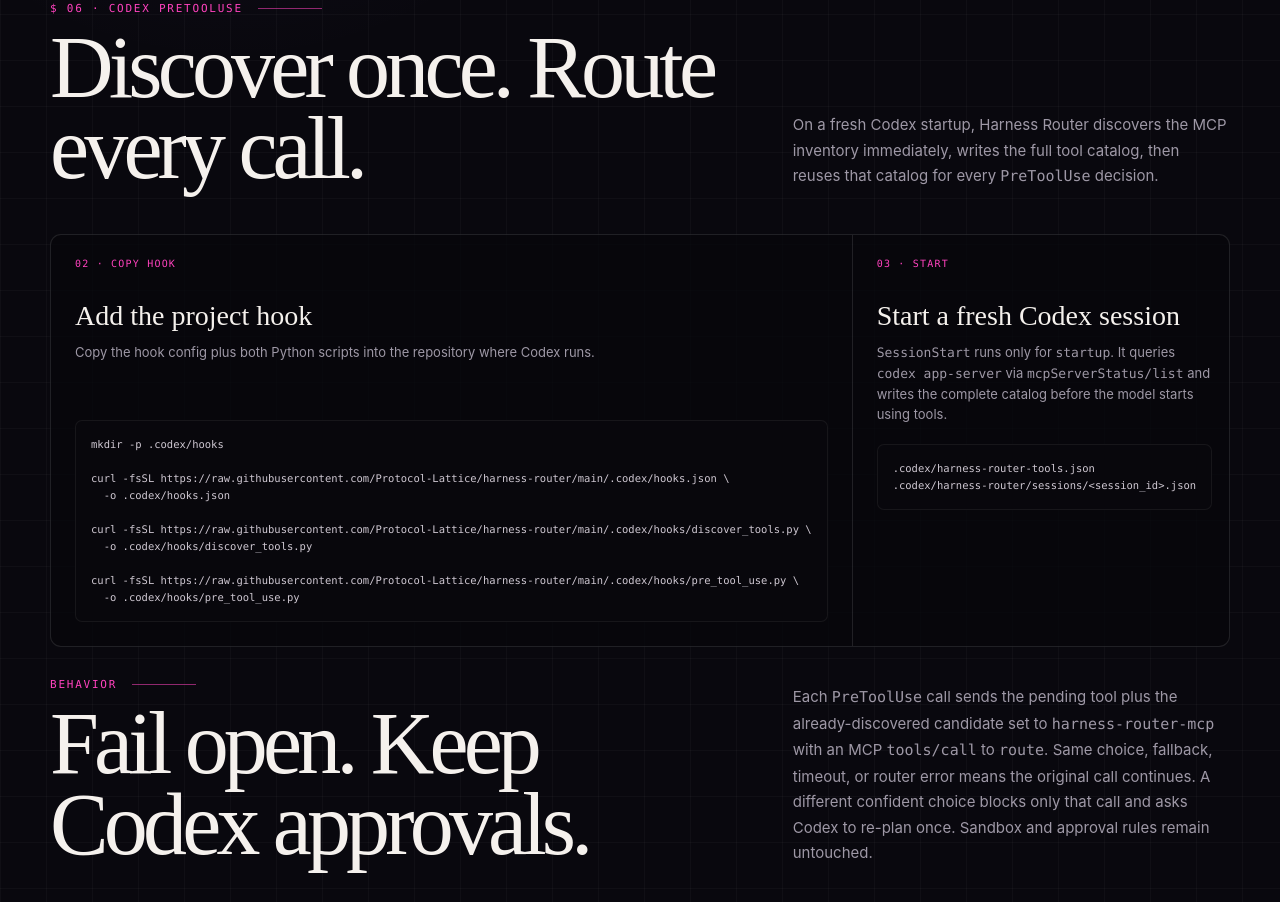
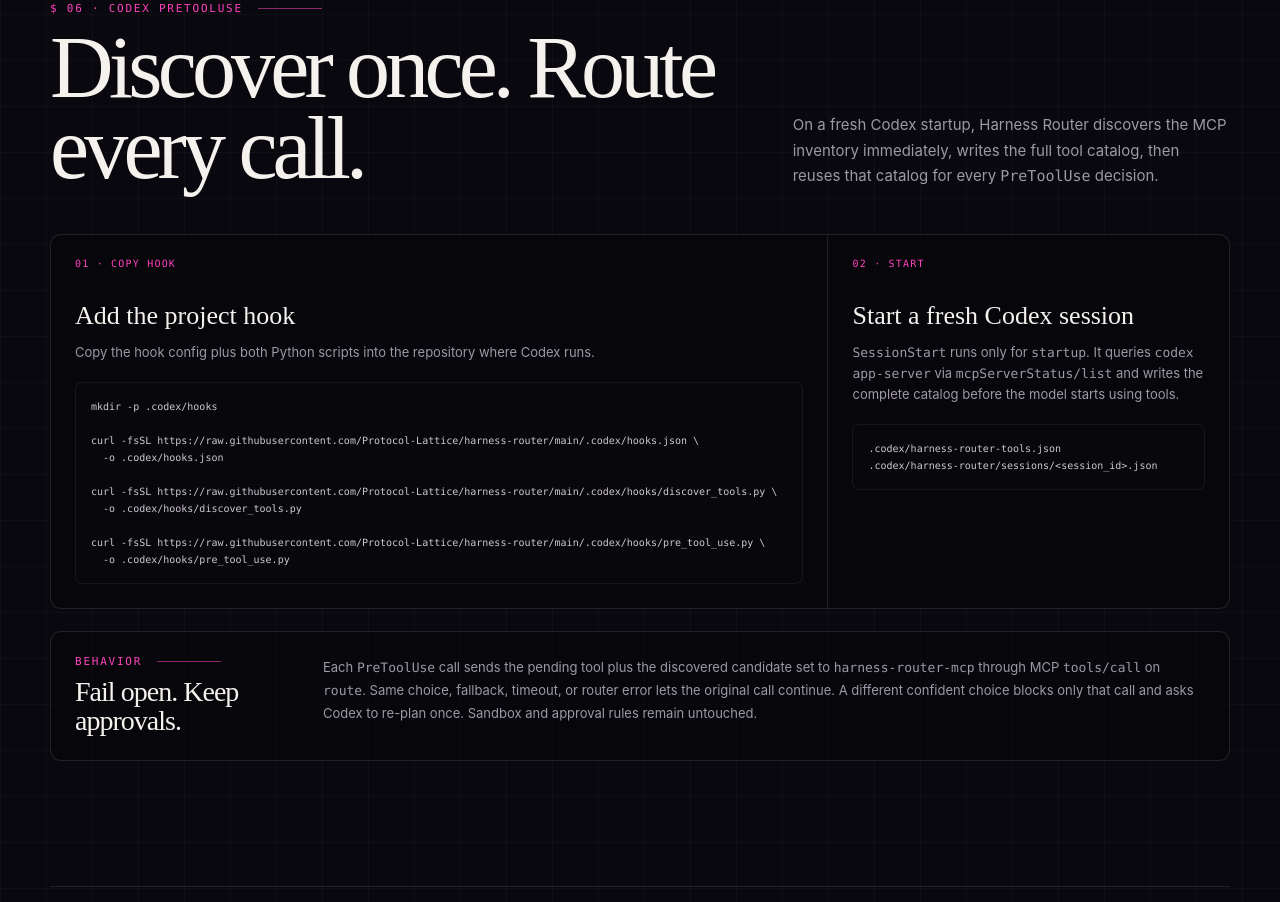
Before and after one commit to Protocol-Lattice/harness-router, a plain HTML site: page docs/index.html in a window 1280 px wide. Shown: the part 4678-5580 px from the top of the page. Drawn offline with Linux system fonts and the light colour scheme; no server answers.

Commit message:
fix(site): rebalance Codex hook layout

```diff
--- a/docs/index.html
+++ b/docs/index.html
@@ -843,6 +843,55 @@
       background: rgba(7,7,11,.76);
     }
 
+    #codex-hook .install-grid {
+      grid-template-columns: minmax(0, 1.65fr) minmax(320px, .85fr);
+    }
+
+    #codex-hook .install-step {
+      min-width: 0;
+      min-height: 280px;
+    }
+
+    #codex-hook .install-step h3 {
+      font-size: 26px;
+      line-height: 1.08;
+    }
+
+    #codex-hook .install-step p {
+      min-height: 0;
+    }
+
+    #codex-hook .mini-code {
+      max-width: 100%;
+      font-size: 10px;
+      line-height: 1.7;
+    }
+
+    .hook-behavior {
+      margin-top: 22px;
+      display: grid;
+      grid-template-columns: 220px minmax(0, 1fr);
+      gap: 28px;
+      align-items: start;
+      padding: 24px;
+      border: 1px solid var(--line);
+      border-radius: 11px;
+      background: rgba(7,7,11,.58);
+    }
+
+    .hook-behavior h3 {
+      margin: 10px 0 0;
+      font: 500 28px/1.05 var(--serif);
+      letter-spacing: -.035em;
+    }
+
+    .hook-behavior p {
+      margin: 0;
+      color: var(--muted);
+      font-size: 13px;
+      line-height: 1.7;
+    }
+
     .install-step {
       min-height: 310px;
       padding: 24px;
@@ -977,6 +1026,11 @@
       }
       .install-head { grid-template-columns: 1fr; gap: 22px; }
       .install-grid { grid-template-columns: 1fr; }
+      #codex-hook .install-grid { grid-template-columns: 1fr; }
+      .hook-behavior {
+        grid-template-columns: 1fr;
+        gap: 12px;
+      }
       .install-step {
         min-height: auto;
         border-right: 0;
@@ -1722,7 +1776,7 @@
 
 
           <article class="install-step">
-            <div class="num">02 · COPY HOOK</div>
+            <div class="num">01 · COPY HOOK</div>
             <h3>Add the project hook</h3>
             <p>
               Copy the hook config plus both Python scripts into the repository where Codex runs.
@@ -1740,7 +1794,7 @@
           </article>
 
           <article class="install-step">
-            <div class="num">03 · START</div>
+            <div class="num">02 · START</div>
             <h3>Start a fresh Codex session</h3>
             <p>
               <code>SessionStart</code> runs only for <code>startup</code>.
@@ -1752,16 +1806,17 @@
           </article>
         </div>
 
-        <div class="install-head" style="margin-top: 2rem;">
+        <div class="hook-behavior">
           <div>
             <div class="section-id">Behavior</div>
-            <h2>Fail open. Keep Codex approvals.</h2>
+            <h3>Fail open. Keep approvals.</h3>
           </div>
           <p>
-            Each <code>PreToolUse</code> call sends the pending tool plus the already-discovered
-            candidate set to <code>harness-router-mcp</code> with an MCP <code>tools/call</code> to <code>route</code>. Same choice, fallback, timeout, or router error
-            means the original call continues. A different confident choice blocks only that call
-            and asks Codex to re-plan once. Sandbox and approval rules remain untouched.
+            Each <code>PreToolUse</code> call sends the pending tool plus the discovered candidate
+            set to <code>harness-router-mcp</code> through MCP <code>tools/call</code> on
+            <code>route</code>. Same choice, fallback, timeout, or router error lets the original
+            call continue. A different confident choice blocks only that call and asks Codex to
+            re-plan once. Sandbox and approval rules remain untouched.
           </p>
         </div>
       </section>
```
